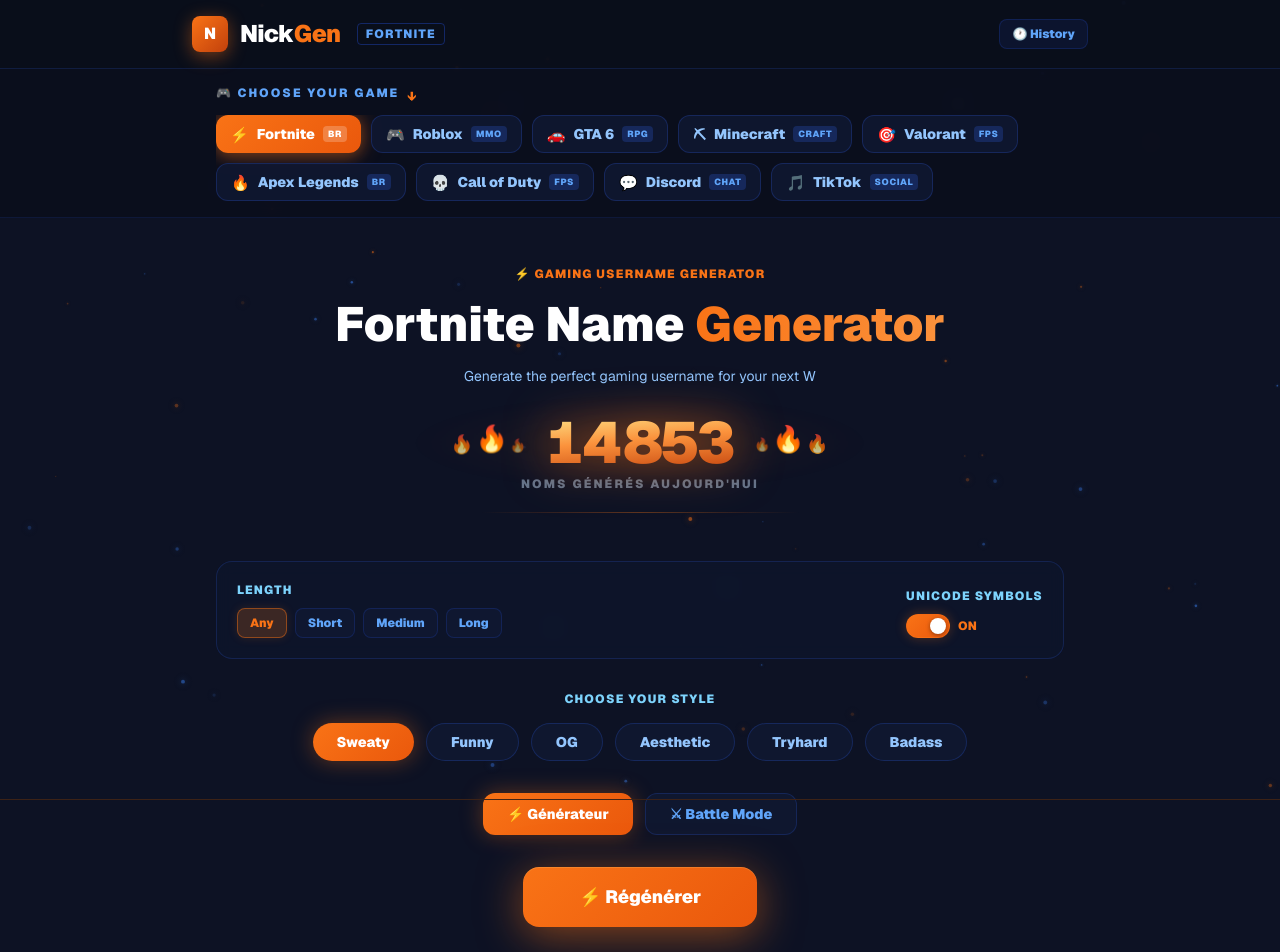
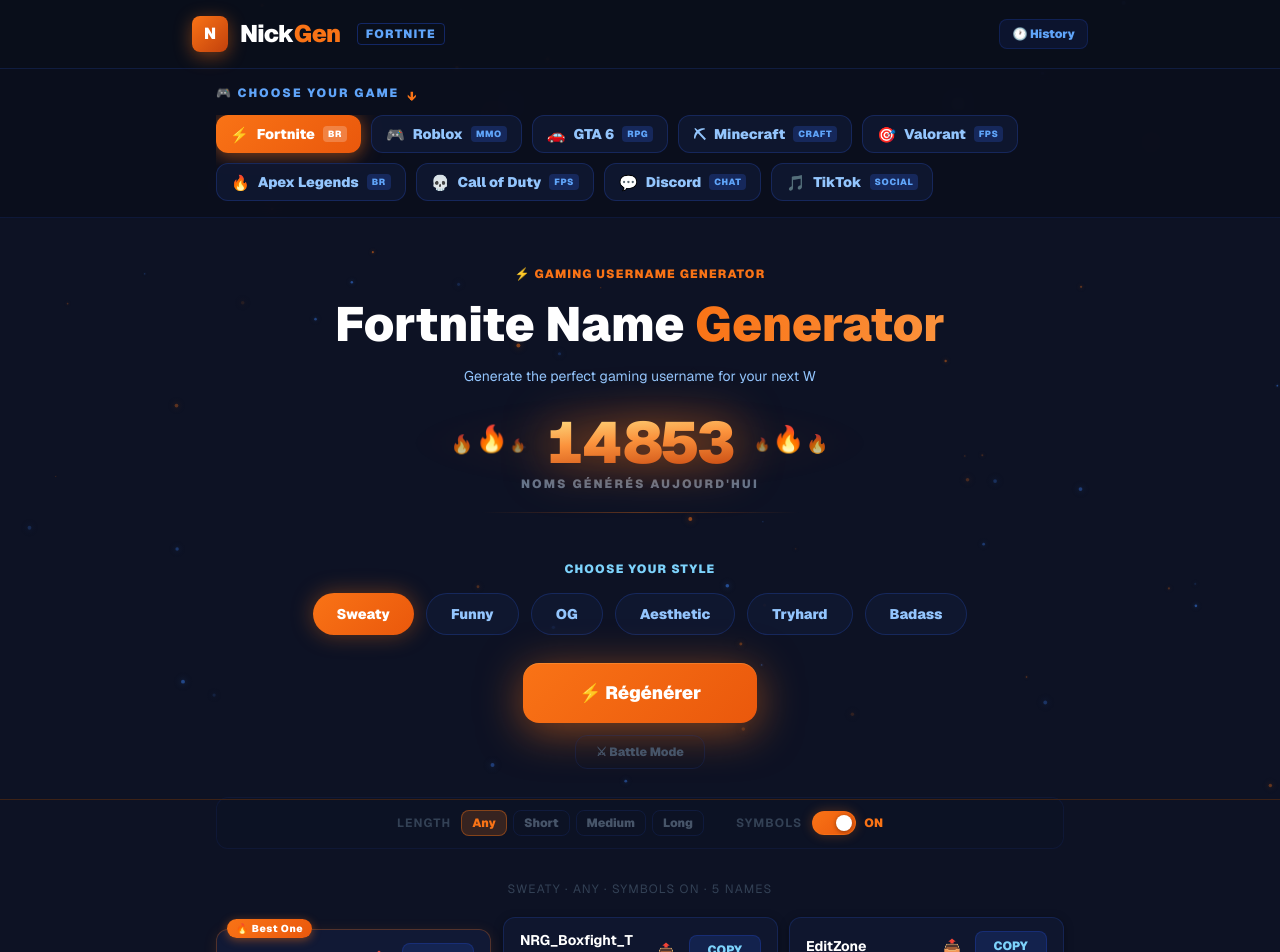
Before and after one commit to factorytoolpro/nickgen, a Next.js app: page / in a window 1280 px wide. Shown: the top 952 px of the page. Built offline with nearby package versions, Linux system fonts and the light colour scheme.

Commit message:
generate

```diff
--- a/app/components/GameGenerator.js
+++ b/app/components/GameGenerator.js
@@ -938,6 +938,15 @@
     addToCount(moreNames.length);
   };
 
+  // Triggered when user clicks a style — immediate generation with the chosen style
+  const generateWithStyle = (newStyle) => {
+    const newNames = generateNames(nameData, newStyle, lengthFilter, useSymbols, 5);
+    setNames(newNames);
+    setRevealKey((k) => k + 1);
+    setHistory((prev) => [...newNames.map((n) => ({ name: n, style: newStyle })), ...prev].slice(0, 20));
+    addToCount(newNames.length);
+  };
+
   // Auto-generate names on mount — give immediate value without user interaction
   useEffect(() => {
     setNames(generateNames(nameData, style, "Any", true, 5));
@@ -1002,60 +1011,84 @@
             <FlameCounter total={dailyBase + dailyUserCount} />
           </div>
 
-          {/* Controls */}
-          <div className="flex flex-wrap items-end justify-between gap-5 p-5 rounded-2xl mb-8" style={{ background: "rgba(14,22,44,0.84)", border: "1px solid rgba(30,58,138,0.4)", backdropFilter: "blur(8px)" }}>
-            <div>
-              <p className="text-xs font-black uppercase tracking-widest mb-2.5" style={{ color: "#7dd3fc" }}>Length</p>
-              <div className="flex gap-2">
-                {lengths.map((l) => (
-                  <button key={l} onClick={() => setLengthFilter(l)} className="px-3 py-1.5 rounded-lg text-xs font-black transition-all active:scale-95"
-                    style={lengthFilter === l ? { background: "rgba(249,115,22,0.2)", color: "#f97316", border: "1px solid rgba(249,115,22,0.45)", boxShadow: "0 0 10px rgba(249,115,22,0.15)" } : { background: "rgba(16,25,50,0.82)", color: "#60a5fa", border: "1px solid rgba(30,64,175,0.3)" }}>
-                    {l}
-                  </button>
-                ))}
-              </div>
-            </div>
-            <div>
-              <p className="text-xs font-black uppercase tracking-widest mb-2.5" style={{ color: "#7dd3fc" }}>Unicode Symbols</p>
-              <Toggle value={useSymbols} onChange={setUseSymbols} />
-            </div>
-          </div>
-
-          {/* Style selector */}
-          <div className="mb-8">
-            <p className="text-xs uppercase tracking-widest mb-4 text-center font-black" style={{ color: "#7dd3fc" }}>Choose your style</p>
+          {/* ── 1. Style selector — first & prominent, click auto-generates ── */}
+          <div className="mb-7">
+            <p className="text-xs uppercase tracking-widest mb-4 text-center font-black" style={{ color: "#7dd3fc" }}>
+              Choose your style
+            </p>
             <div className="flex flex-wrap justify-center gap-3">
               {styleList.map((s) => (
-                <button key={s} onClick={() => setStyle(s)} className="px-6 py-2 rounded-full text-sm font-black transition-all active:scale-95"
-                  style={style === s ? { background: "linear-gradient(135deg,#f97316,#ea580c)", color: "#fff", boxShadow: "0 0 22px rgba(249,115,22,0.38)" } : { background: "rgba(16,25,50,0.82)", color: "#93c5fd", border: "1px solid rgba(30,58,138,0.5)" }}>
+                <button
+                  key={s}
+                  onClick={() => { setStyle(s); generateWithStyle(s); }}
+                  className="px-6 py-2.5 rounded-full text-sm font-black transition-all active:scale-95"
+                  style={style === s
+                    ? { background: "linear-gradient(135deg,#f97316,#ea580c)", color: "#fff", boxShadow: "0 0 22px rgba(249,115,22,0.38)" }
+                    : { background: "rgba(16,25,50,0.82)", color: "#93c5fd", border: "1px solid rgba(30,58,138,0.5)" }
+                  }
+                >
                   {s}
                 </button>
               ))}
             </div>
           </div>
 
-          {/* Mode tabs */}
-          <div className="flex justify-center gap-3 mb-8">
-            {[{ id: "normal", label: "⚡ Générateur" }, { id: "battle", label: "⚔ Battle Mode" }].map(({ id, label }) => (
-              <button key={id} onClick={() => setMode(id)} className="px-6 py-2.5 rounded-xl text-sm font-black transition-all active:scale-95"
-                style={mode === id ? { background: "linear-gradient(135deg,#f97316,#ea580c)", color: "#fff", boxShadow: "0 0 22px rgba(249,115,22,0.35)" } : { background: "rgba(16,25,50,0.82)", color: "#60a5fa", border: "1px solid rgba(30,58,138,0.45)" }}>
-                {label}
+          {/* ── 2. Generate (refresh) + Battle Mode toggle ── */}
+          <div className="flex flex-col items-center gap-3 mb-7">
+            {mode === "normal" && (
+              <button
+                onClick={generate}
+                className="px-14 py-4 font-black text-lg rounded-2xl transition-all active:scale-95"
+                style={{ background: "linear-gradient(135deg,#f97316,#ea580c)", color: "#fff", boxShadow: "0 8px 44px rgba(249,115,22,0.52), inset 0 1px 0 rgba(255,210,120,0.22)" }}
+              >
+                ⚡ {names.length > 0 ? "Régénérer" : "Generate Names"}
               </button>
-            ))}
+            )}
+            <button
+              onClick={() => setMode(mode === "battle" ? "normal" : "battle")}
+              className="flex items-center gap-2 text-xs font-black px-5 py-2 rounded-xl transition-all active:scale-95"
+              style={mode === "battle"
+                ? { background: "rgba(249,115,22,0.15)", color: "#f97316", border: "1px solid rgba(249,115,22,0.4)" }
+                : { background: "transparent", color: "#475569", border: "1px solid rgba(30,58,138,0.25)" }
+              }
+              onMouseEnter={(e) => { if (mode !== "battle") e.currentTarget.style.color = "#7dd3fc"; e.currentTarget.style.borderColor = "rgba(30,64,175,0.5)"; }}
+              onMouseLeave={(e) => { if (mode !== "battle") { e.currentTarget.style.color = "#475569"; e.currentTarget.style.borderColor = "rgba(30,58,138,0.25)"; } }}
+            >
+              {mode === "battle" ? "← Back to Generator" : "⚔ Battle Mode"}
+            </button>
+          </div>
+
+          {/* ── 3. Customize (optional) — visually subtle ── */}
+          <div
+            className="flex flex-wrap items-center justify-center gap-x-8 gap-y-3 mb-8 px-5 py-3 rounded-xl"
+            style={{ background: "rgba(12,18,36,0.5)", border: "1px solid rgba(30,58,138,0.18)" }}
+          >
+            {/* Length */}
+            <div className="flex items-center gap-2.5">
+              <span className="text-xs font-bold uppercase tracking-widest" style={{ color: "#334155" }}>Length</span>
+              <div className="flex gap-1.5">
+                {lengths.map((l) => (
+                  <button key={l} onClick={() => setLengthFilter(l)}
+                    className="px-2.5 py-1 rounded-lg text-xs font-black transition-all"
+                    style={lengthFilter === l
+                      ? { background: "rgba(249,115,22,0.18)", color: "#f97316", border: "1px solid rgba(249,115,22,0.4)" }
+                      : { background: "transparent", color: "#475569", border: "1px solid rgba(30,58,138,0.25)" }
+                    }>
+                    {l}
+                  </button>
+                ))}
+              </div>
+            </div>
+            {/* Symbols */}
+            <div className="flex items-center gap-2.5">
+              <span className="text-xs font-bold uppercase tracking-widest" style={{ color: "#334155" }}>Symbols</span>
+              <Toggle value={useSymbols} onChange={setUseSymbols} />
+            </div>
           </div>
 
           {/* Normal mode */}
           {mode === "normal" && (
             <>
-              <div className="flex justify-center mb-12">
-                <button
-                  onClick={generate}
-                  className="px-14 py-4 font-black text-lg rounded-2xl transition-all active:scale-95"
-                  style={{ background: "linear-gradient(135deg,#f97316,#ea580c)", color: "#fff", boxShadow: "0 8px 44px rgba(249,115,22,0.52), inset 0 1px 0 rgba(255,210,120,0.22)" }}
-                >
-                  ⚡ {names.length > 0 ? "Régénérer" : "Generate Names"}
-                </button>
-              </div>
               {names.length > 0 ? (
                 <div>
                   <p className="text-xs text-center uppercase tracking-widest mb-5" style={{ color: "#334155" }}>{style} · {lengthFilter} · {useSymbols ? "Symbols ON" : "Symbols OFF"} · {names.length} names</p>
```
Also changed, not shown: .claude/settings.json.
